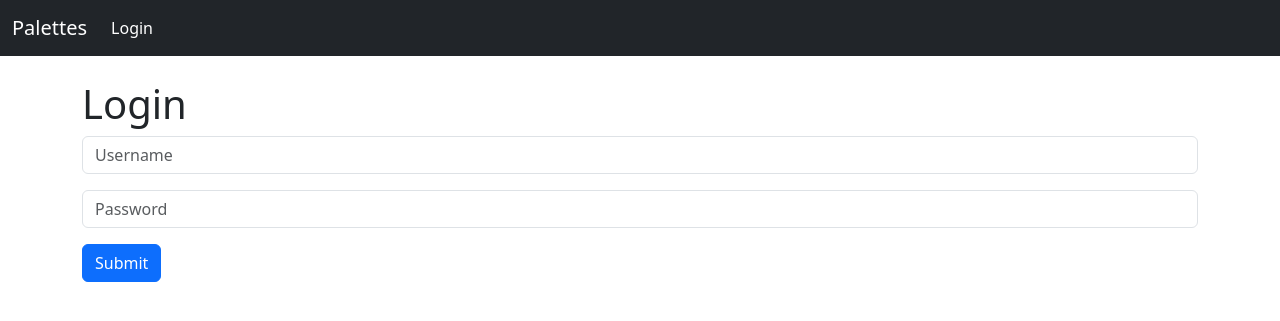
After one commit to arifurrahmanrabbi/Color-Palette-App, a Django app: page /login/ in a window 1280 px wide. The commit adds this page. Shown: the top 321 px of the page. Run offline with Django 4.2, Linux system fonts and the light colour scheme.

Commit message:
Implement login and logout

```diff
--- a/core/templates/base.html
+++ b/core/templates/base.html
@@ -13,6 +13,14 @@
 	{% include 'navbar.html' %}
 	<div class="container">
 		<br>
+		{% if messages %}
+		{% for message in messages %}
+		<div class="alert alert-warning alert-dismissible fade show" role="alert">
+			<strong>{{ message }}</strong>
+			<button type="button" class="btn-close" data-bs-dismiss="alert" aria-label="Close"></button>
+		</div>
+		{% endfor %}
+		{% endif %}
 		{% block content %}
 		{% endblock %}
 	</div>
--- a/core/templates/home.html
+++ b/core/templates/home.html
@@ -3,6 +3,6 @@
 
 {% block content %}
 
-<h1>Hello World</h1>
+<h1>Welcome!</h1>
 
 {% endblock %}
--- /dev/null
+++ b/core/templates/login.html
@@ -0,0 +1,20 @@
+{% extends 'base.html' %}
+
+{% block content %}
+
+<!-- If not logged in show login page -->
+<h1>Login</h1>
+<form method="POST" action="{% url 'login' %}">
+	{% csrf_token %}
+	<form>
+		<div class="mb-3">
+			<input type="text" class="form-control" name="username" placeholder="Username" required>
+		</div>
+		<div class="mb-3">
+			<input type="password" class="form-control" name="password" placeholder="Password" required>
+		</div>
+		<button type="submit" class="btn btn-primary">Submit</button>
+	</form>
+</form>
+
+{% endblock %}
--- a/core/templates/navbar.html
+++ b/core/templates/navbar.html
@@ -1,40 +1,27 @@
 <nav class="navbar navbar-expand-lg navbar-dark bg-dark">
 	<div class="container-fluid">
-		<a class="navbar-brand" href="#">Navbar</a>
+		<a class="navbar-brand" href="#">Palettes</a>
 		<button class="navbar-toggler" type="button" data-bs-toggle="collapse" data-bs-target="#navbarSupportedContent"
 			aria-controls="navbarSupportedContent" aria-expanded="false" aria-label="Toggle navigation">
 			<span class="navbar-toggler-icon"></span>
 		</button>
 		<div class="collapse navbar-collapse" id="navbarSupportedContent">
 			<ul class="navbar-nav me-auto mb-2 mb-lg-0">
+				{% if user.is_authenticated %}
+				<!-- If already logged in -->
 				<li class="nav-item">
-					<a class="nav-link active" aria-current="page" href="#">Home</a>
+					<a class="nav-link active" aria-current="page" href="{% url 'home' %}">Home</a>
 				</li>
 				<li class="nav-item">
-					<a class="nav-link" href="#">Link</a>
+					<a class="nav-link" href="{% url 'logout' %}">Logout</a>
 				</li>
-				<li class="nav-item dropdown">
-					<a class="nav-link dropdown-toggle" href="#" role="button" data-bs-toggle="dropdown"
-						aria-expanded="false">
-						Dropdown
-					</a>
-					<ul class="dropdown-menu">
-						<li><a class="dropdown-item" href="#">Action</a></li>
-						<li><a class="dropdown-item" href="#">Another action</a></li>
-						<li>
-							<hr class="dropdown-divider">
-						</li>
-						<li><a class="dropdown-item" href="#">Something else here</a></li>
-					</ul>
+				{% else %}
+				<!-- If not logged in -->
+				<li class="nav-item">
+					<a class="nav-link active" href="{% url 'home' %}">Login</a>
 				</li>
-				<li class="nav-item">
-					<a class="nav-link disabled" aria-disabled="true">Disabled</a>
-				</li>
+				{% endif %}
 			</ul>
-			<form class="d-flex" role="search">
-				<input class="form-control me-2" type="search" placeholder="Search" aria-label="Search">
-				<button class="btn btn-outline-success" type="submit">Search</button>
-			</form>
 		</div>
 	</div>
 </nav>
--- a/core/urls.py
+++ b/core/urls.py
@@ -3,4 +3,6 @@ from .import views
 
 urlpatterns = [
     path('', views.home, name='home'),
+    path('login/', views.login_user, name='login'),
+    path('logout/', views.logout_user, name='logout'),
 ]
--- a/core/views.py
+++ b/core/views.py
@@ -1,4 +1,36 @@
-from django.shortcuts import render
+from django.shortcuts import render, redirect
+from django.contrib.auth import authenticate, login, logout
+from django.contrib import messages
+
 
 def home(request):
-    return render(request, 'home.html')
+    if request.user.is_authenticated:
+        #If user is logged in show home page
+        return render(request, 'home.html')
+    #Else redirect to login page
+    return redirect('login')
+
+def login_user(request):
+    #If user is trying to log in
+    if request.method == 'POST':
+        username = request.POST['username']
+        password = request.POST['password']
+        #Authenticate user
+        user = authenticate(request, username=username, password=password)
+        if user is not None:
+            login(request, user)
+            messages.success(request, "Successfully Logged In")
+        else:
+            #If user is not found
+            messages.success(request, "Error")
+        #Redirect to Home page
+        return redirect('home')
+    #Else show the login page
+    return render(request, 'login.html')
+
+def logout_user(request):
+    #Logout user
+    logout(request)
+    messages.success(request, "Logged Out")
+    #Redirect to login page
+    return redirect('login')
```
Also changed, not shown: db.sqlite3.
